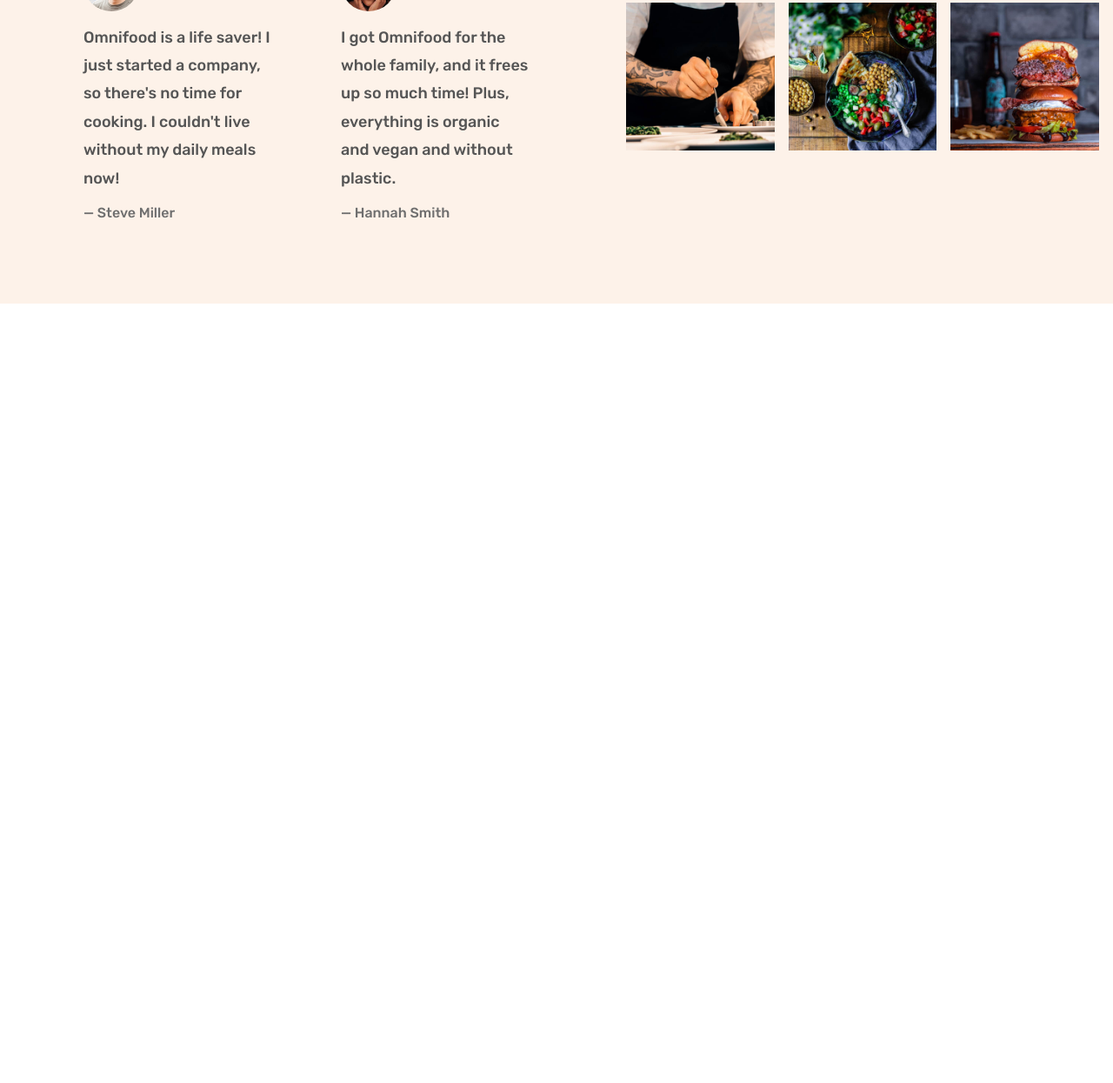
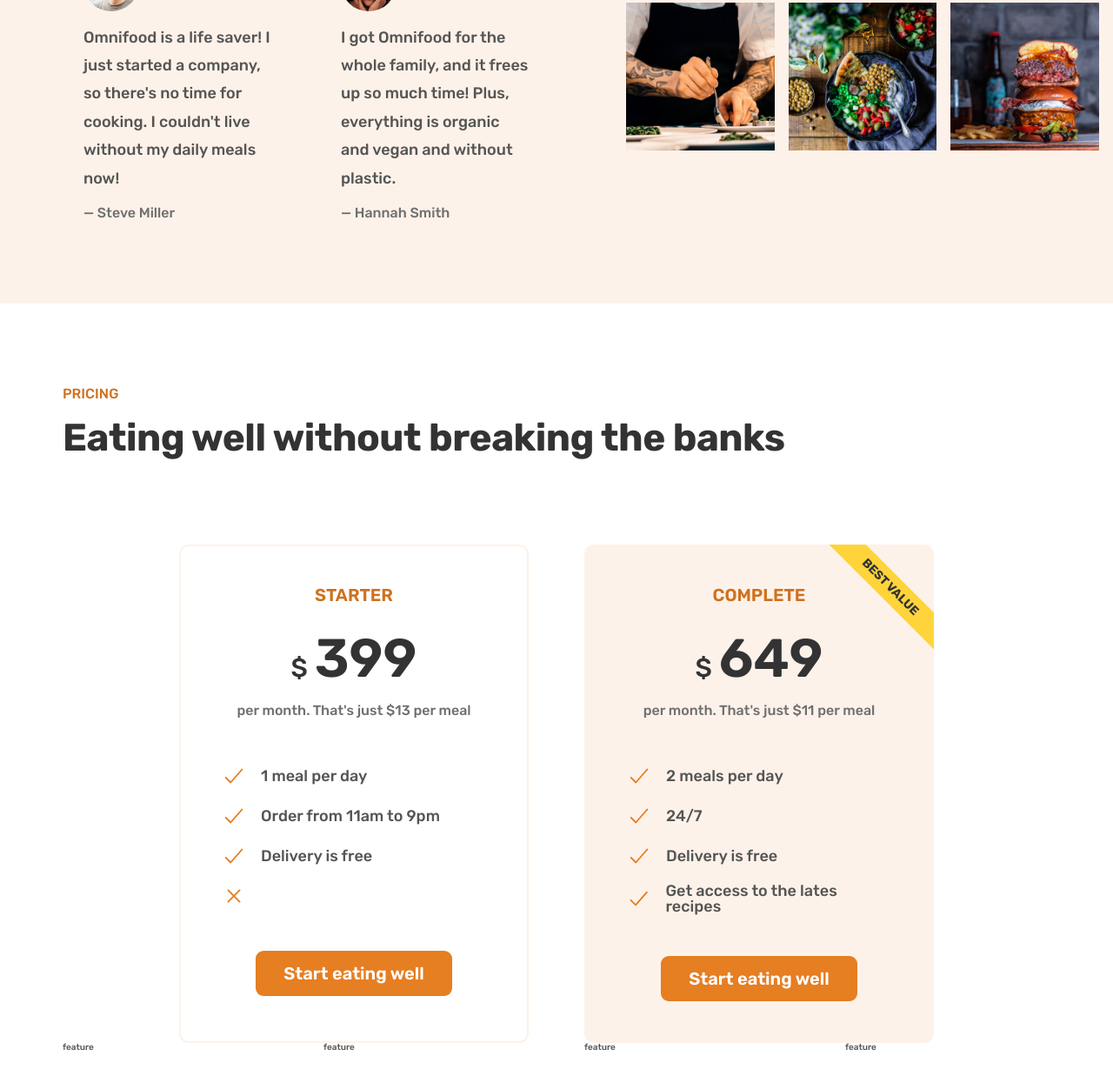
Before and after one commit to arommers/html-css, a plain HTML site: page 07-Omnifood-Desktop/index.html in a window 1280 px wide. Shown: the part 4292-5537 px from the top of the page at 87% size. Before the commit the page ends 4641 px from the top, so only its background shows below. Drawn offline with nearby package versions, Linux system fonts and the light colour scheme.

Commit message:
finished pricing section

```diff
--- a/07-Omnifood-Desktop/css/general.css
+++ b/07-Omnifood-Desktop/css/general.css
@@ -88,7 +88,7 @@ body {
 }
 
 .grid--4-cols {
-  grid-template-columns: repeat(3, 1fr);
+  grid-template-columns: repeat(4, 1fr);
 }
 
 .grid--center-v {
@@ -188,6 +188,26 @@ body {
   border-bottom: 0.1rem solid transparent;
 }
 
+.list {
+  list-style: none;
+  display: flex;
+  flex-direction: column;
+  gap: 1.6rem;
+}
+
+.list-item {
+  font-size: 1.8rem;
+  display: flex;
+  align-items: center;
+  gap: 1.6rem;
+}
+
+.list-icon {
+  width: 3rem;
+  height: 3rem;
+  color: #e67e22;
+}
+
 .margin-right-sm {
   margin-right: 1.6rem !important;
 }
--- a/07-Omnifood-Desktop/css/style.css
+++ b/07-Omnifood-Desktop/css/style.css
@@ -293,26 +293,6 @@
   font-size: 1.8rem;
 }
 
-.list {
-  list-style: none;
-  display: flex;
-  flex-direction: column;
-  gap: 1.6rem;
-}
-
-.list-item {
-  font-size: 1.8rem;
-  display: flex;
-  align-items: center;
-  gap: 1.6rem;
-}
-
-.list-icon {
-  width: 3rem;
-  height: 3rem;
-  color: #e67e22;
-}
-
 /* ********************************** */
 /*             TESTIMONIALS           */
 /* ********************************** */
@@ -372,3 +352,81 @@
 .gallery-item img:hover {
   transform: scale(1.1);
 }
+
+/* ********************************** */
+/*               PRICING              */
+/* ********************************** */
+
+.section-pricing {
+  padding: 9.6rem 0;
+}
+
+.pricing-plan {
+  border-radius: 1.1rem;
+  width: 75%;
+}
+
+.pricing-plan--starter {
+  justify-self: end;
+  border: 2px solid #fdf2e9;
+  padding: 4.6rem;
+}
+
+.pricing-plan--complete {
+  background-color: #fdf2e9;
+  padding: 4.8rem;
+  position: relative;
+  overflow: hidden;
+}
+
+.pricing-plan--complete::after {
+  content: "Best value";
+  position: absolute;
+  text-transform: uppercase;
+  font-size: 1.4rem;
+  font-weight: 700;
+  top: 6%;
+  right: -18%;
+  background-color: #ffd43b;
+  padding: 0.8rem 8rem;
+  color: #333;
+  transform: rotate(45deg);
+}
+
+.plan-header {
+  text-align: center;
+  margin-bottom: 4.8rem;
+}
+
+.plan-name {
+  color: #cf711f;
+  font-weight: 600;
+  font-size: 2rem;
+  letter-spacing: 0.75;
+  text-transform: uppercase;
+  margin-bottom: 3.2rem;
+}
+
+.plan-price {
+  font-size: 6.2rem;
+  font-weight: 600;
+  margin-bottom: 1.6rem;
+  color: #333;
+}
+
+.plan-price span {
+  font-size: 3rem;
+  font-weight: 500;
+  margin-right: 0.8rem;
+}
+
+.plan-text {
+  font-size: 1.6rem;
+  line-height: 1.6;
+  color: #6f6f6f;
+}
+
+.plan-signup {
+  text-align: center;
+  margin-top: 4.8rem;
+}
--- a/07-Omnifood-Desktop/index.html
+++ b/07-Omnifood-Desktop/index.html
@@ -349,6 +349,79 @@
           </figure>
         </div>
       </section>
+
+      <section class="section-pricing">
+        <div class="container">
+          <span class="subheading">Pricing</span>
+          <h2 class="heading-secondary">
+            Eating well without breaking the banks
+          </h2>
+        </div>
+
+        <div class="container grid grid--2-cols">
+          <div class="pricing-plan pricing-plan--starter">
+            <header class="plan-header">
+              <p class="plan-name">Starter</p>
+              <p class="plan-price"><span>$</span>399</p>
+              <p class="plan-text">per month. That's just $13 per meal</p>
+            </header>
+            <ul class="list">
+              <li class="list-item">
+                <ion-icon class="list-icon" name="checkmark-outline"></ion-icon
+                ><span>1 meal per day</span>
+              </li>
+              <li class="list-item">
+                <ion-icon class="list-icon" name="checkmark-outline"></ion-icon
+                ><span>Order from 11am to 9pm</span>
+              </li>
+              <li class="list-item">
+                <ion-icon class="list-icon" name="checkmark-outline"></ion-icon
+                ><span>Delivery is free</span>
+              </li>
+              <li class="list-item">
+                <ion-icon class="list-icon" name="close-outline"></ion-icon>
+              </li>
+            </ul>
+            <div class="plan-signup">
+              <a href="#" class="btn btn--full">Start eating well</a>
+            </div>
+          </div>
+          <div class="pricing-plan pricing-plan--complete">
+            <header class="plan-header">
+              <p class="plan-name">Complete</p>
+              <p class="plan-price"><span>$</span>649</p>
+              <p class="plan-text">per month. That's just $11 per meal</p>
+            </header>
+            <ul class="list">
+              <li class="list-item">
+                <ion-icon class="list-icon" name="checkmark-outline"></ion-icon
+                ><span><strong>2 meals</strong> per day</span>
+              </li>
+              <li class="list-item">
+                <ion-icon class="list-icon" name="checkmark-outline"></ion-icon
+                ><span><strong>24/7</strong></span>
+              </li>
+              <li class="list-item">
+                <ion-icon class="list-icon" name="checkmark-outline"></ion-icon
+                ><span>Delivery is free</span>
+              </li>
+              <li class="list-item">
+                <ion-icon class="list-icon" name="checkmark-outline"></ion-icon
+                ><span>Get access to the lates recipes</span>
+              </li>
+            </ul>
+            <div class="plan-signup">
+              <a href="#" class="btn btn--full">Start eating well</a>
+            </div>
+          </div>
+        </div>
+        <div class="container grid grid--4-cols">
+          <div class="feature">feature</div>
+          <div class="feature">feature</div>
+          <div class="feature">feature</div>
+          <div class="feature">feature</div>
+        </div>
+      </section>
     </main>
 
     <script
```
